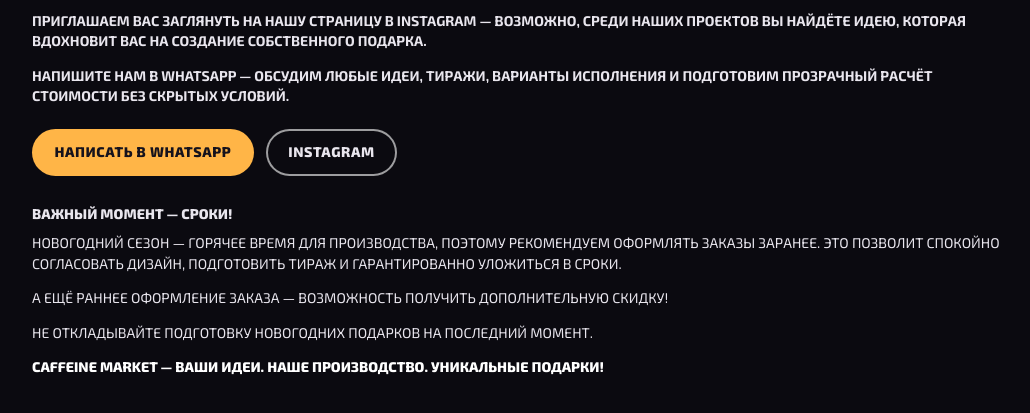
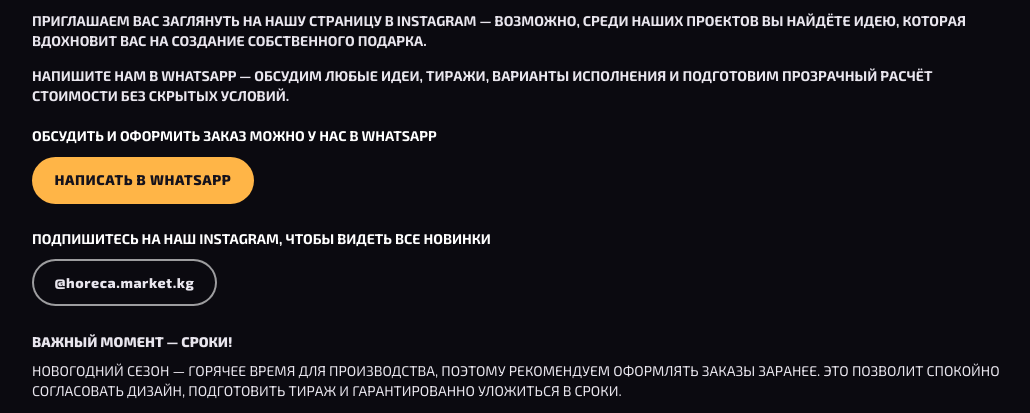
Before and after one commit to MaksimovaJay/Caffeine_happy_new_year, a plain HTML site: page index.html in a window 1280 px wide. Shown: the part 6766-7179 px from the top of the page, without its empty margins (90-1120 px from the left). Drawn offline with Linux system fonts and the light colour scheme.

Commit message:
Ссылки на WhatsApp и Instagram
Co-Authored-By: Claude Opus 5.5 <noreply@anthropic.com>

```diff
--- a/index.html
+++ b/index.html
@@ -103,7 +103,9 @@
 
   /* ===== Финал ===== */
   .final { padding-top: clamp(56px, 10vh, 120px); }
-  .cta { display: flex; flex-wrap: wrap; gap: 12px; margin: 1.6em 0 2em; }
+  .cta-block { margin: 1.4em 0 1.8em; }
+  .cta-block p { margin-bottom: .7em; font-weight: 700; color: #fff; }
+  .btn.ghost { text-transform: none; }
   .btn {
     display: inline-flex; align-items: center; gap: .6em;
     padding: .95em 1.6em; border-radius: 999px; text-decoration: none;
@@ -321,10 +323,13 @@
     <p class="note">Приглашаем вас заглянуть на нашу страницу в Instagram — возможно, среди наших проектов вы найдёте идею, которая вдохновит вас на создание собственного подарка.</p>
     <p class="note">Напишите нам в WhatsApp — обсудим любые идеи, тиражи, варианты исполнения и подготовим прозрачный расчёт стоимости без скрытых условий.</p>
 
-    <!-- TODO: вставить реальный номер WhatsApp (только цифры, с кодом страны) и ссылку на Instagram -->
-    <div class="cta">
-      <a class="btn" href="https://wa.me/996000000000" target="_blank" rel="noopener">Написать в WhatsApp</a>
-      <a class="btn ghost" href="https://instagram.com/" target="_blank" rel="noopener">Instagram</a>
+    <div class="cta-block">
+      <p>Обсудить и оформить заказ можно у нас в WhatsApp</p>
+      <a class="btn" href="https://api.whatsapp.com/send/?phone=996776077501" target="_blank" rel="noopener">Написать в WhatsApp</a>
+    </div>
+    <div class="cta-block">
+      <p>Подпишитесь на наш Instagram, чтобы видеть все новинки</p>
+      <a class="btn ghost" href="https://www.instagram.com/horeca.market.kg/" target="_blank" rel="noopener">@horeca.market.kg</a>
     </div>
 
     <h3>Важный момент — сроки!</h3>
```
